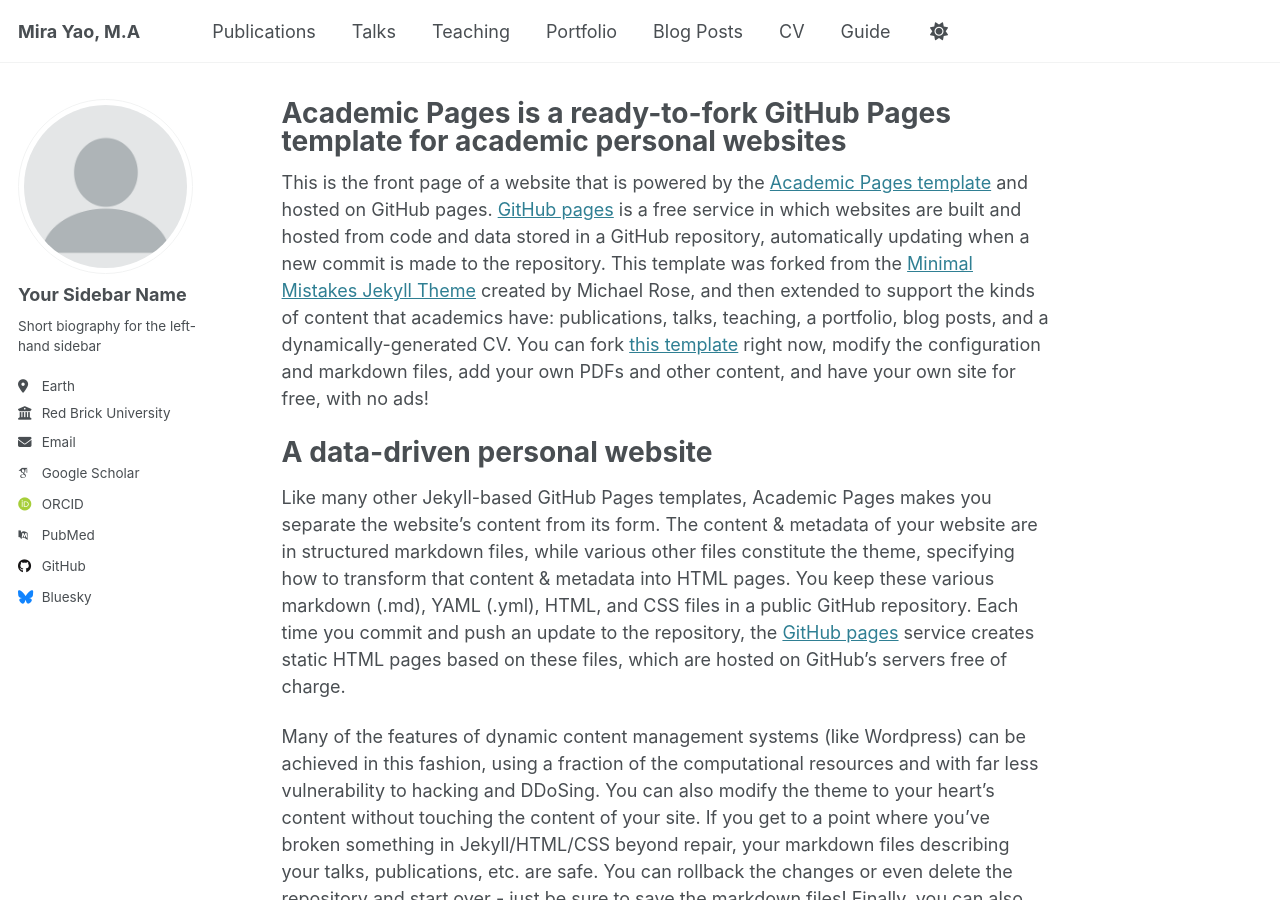
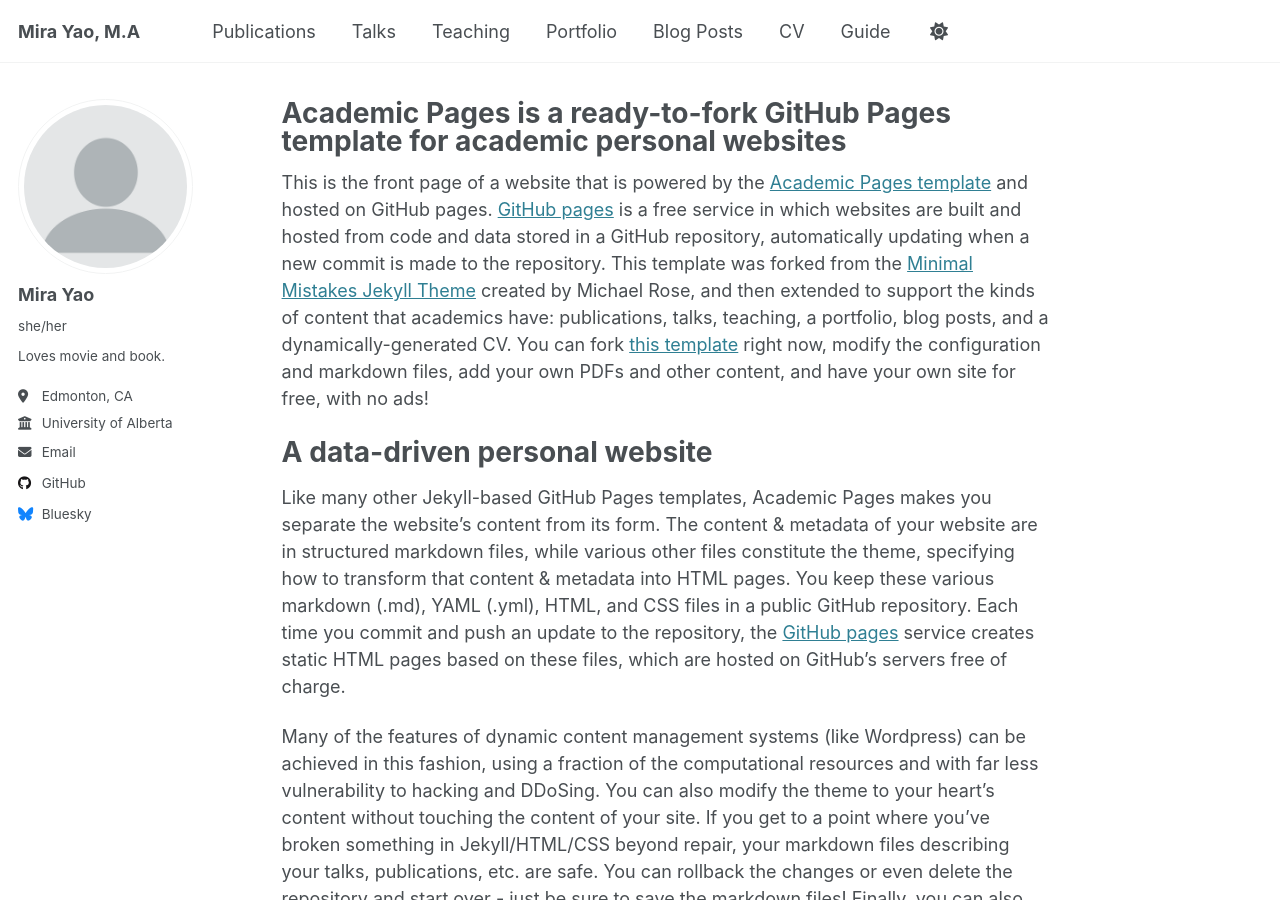
Before and after one commit to mirablues/about, a Jekyll site: the page built from _pages/about.md, in a window 1280 px wide and 900 px high. Built offline with Jekyll 4.4.1, drawn with Linux system fonts in a browser that asks for light colours; some web fonts are replaced.

Commit message:
Update _config.yml

```diff
--- a/_config.yml
+++ b/_config.yml
@@ -23,21 +23,21 @@
 author:
   # Biographic information
   avatar           : "profile.png"
-  name             : "Your Sidebar Name"
-  pronouns         : # example: "she/her"
-  bio              : "Short biography for the left-hand sidebar"
-  location         : "Earth"
-  employer         : "Red Brick University"
+  name             : "Mira Yao"
+  pronouns         : "she/her"
+  bio              : "Loves movie and book."
+  location         : "Edmonton, CA"
+  employer         : "University of Alberta"
   uri              : # URL
-  email            : "none@example.org"
+  email            : "heqiong@ualberta.ca"
 
   # Academic websites
   arxiv            : # URL - Update with the correct link to your profile
-  googlescholar    : "https://scholar.google.com/citations?user=PS_CX0AAAAAJ"
+  googlescholar    : #"https://scholar.google.com/citations?user=PS_CX0AAAAAJ"
   impactstory      : # URL
-  orcid            : "http://orcid.org/yourorcidurl"
+  orcid            : #"http://orcid.org/yourorcidurl"
   semantic         : # URL
-  pubmed           : "https://www.ncbi.nlm.nih.gov/pubmed/?term=john+snow"
+  pubmed           : #"https://www.ncbi.nlm.nih.gov/pubmed/?term=john+snow"
   researchgate     : # URL
   scopus           : # URL
 
```
